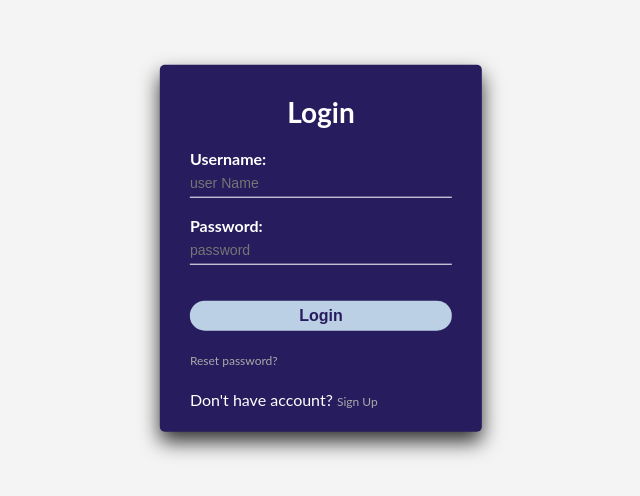
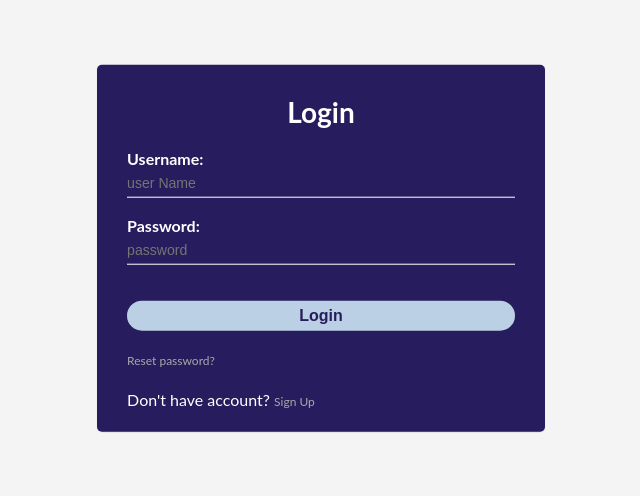
Before and after one commit to OsumiliIkenna/EPICMAIL, a plain HTML site: page UI/html/login.html in a window 1280 px wide. Shown: the part 152-648 px from the top of the page, without its empty margins (319-959 px from the left). Drawn offline with Linux system fonts and the light colour scheme.

Commit message:
modified signup width, box-shadow display

```diff
--- a/UI/css/style.css
+++ b/UI/css/style.css
@@ -163,7 +163,7 @@
     background: #271c5d;
     color: #fff;
     padding: 1rem 3rem 3rem;
-    box-shadow: 0 0.63rem 1.25rem rgba(0, 0, 0, .8);
+    box-shadow: 0 0.03rem 0.05rem rgba(0, 0, 0, .2);
     border-radius: 0.63rem;
 }
 
@@ -171,13 +171,14 @@
 .signup-container {
 	background: #271c5d;
     color: #fff;
+    width: 35%;
     top: 50%;
     left: 50%;
     position: absolute;
     transform: translate(-50%, -50%);
     box-sizing: border-box;
     padding: 1.25rem 1.88rem;
-    box-shadow: 0 0.63rem 1.25rem rgba(0, 0, 0, .8);
+    box-shadow: 0 0.03rem 0.05rem rgba(0, 0, 0, .2);
     border-radius: 5px;
 }
 
```
